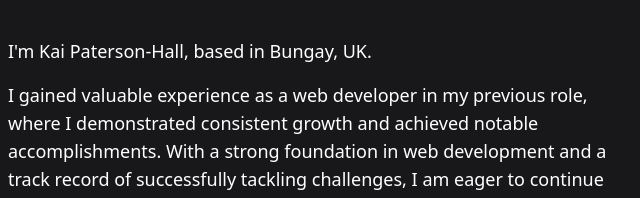
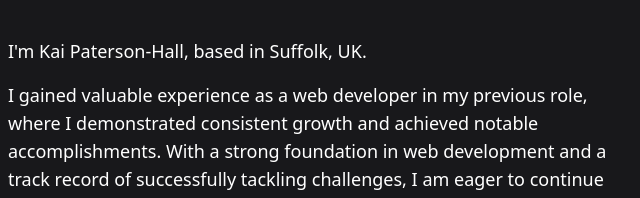
Before and after one commit to kapaha/personal-portfolio, a website built with Vite: page src/about.html in a window 1280 px wide. Shown: the part 475-673 px from the top of the page, 478-1118 px from the left. Built offline with nearby package versions, Linux system fonts and the light colour scheme.

Commit message:
feat: Update about me section

```diff
--- a/src/about.html
+++ b/src/about.html
@@ -240,7 +240,7 @@
                 </div>
 
                 <div class="space-y-4 md:text-lg">
-                    <p>I'm Kai Paterson-Hall, based in Bungay, UK.</p>
+                    <p>I'm Kai Paterson-Hall, based in Suffolk, UK.</p>
 
                     <p>
                         I gained valuable experience as a web developer in my
```
